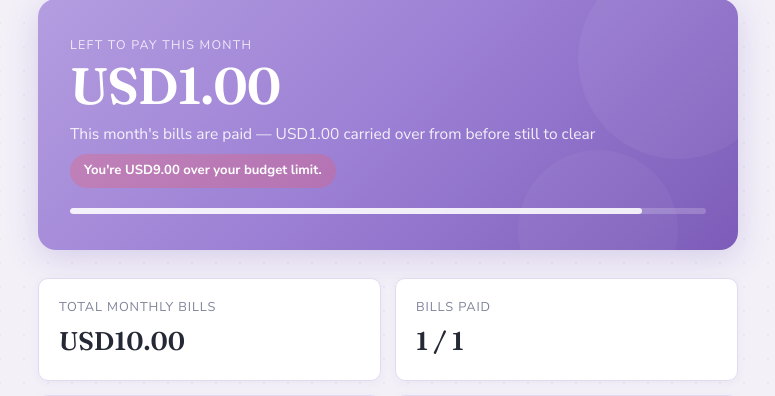
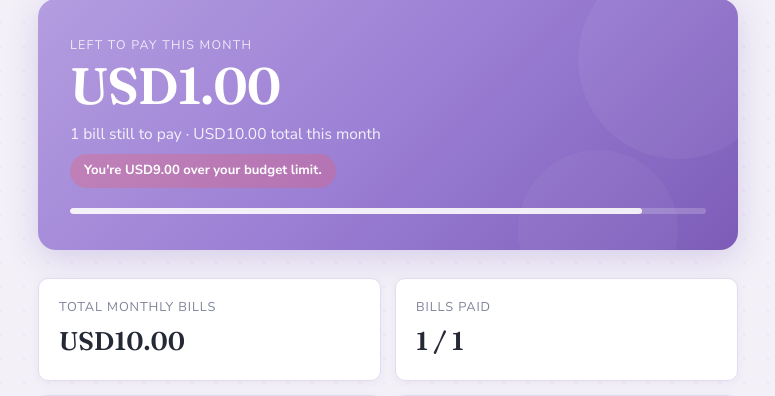
Before and after one commit to tristangouws1-prog/budget-buddy, a Flask app: page / in a window 1280 px wide. Shown: the part 109-505 px from the top of the page, without its empty margins (252-1027 px from the left). Run offline with Flask 3, Linux system fonts and the light colour scheme; a user stored in the database is signed in; tables that the repository leaves empty hold one stand-in row (values such as "Sample post").

Commit message:
Added larger buddy house and other updates

```diff
--- a/To_Do_List.txt
+++ b/To_Do_List.txt
@@ -57,6 +57,8 @@ have suffixes be incrementel when each new user makes a profile,
 #52! TODO Make that when a check is clicked the whole page doesnt reloadd each time,
 #53! TODO Update that when a payment is made, all reminders related to it are "checked"
 
+#54! TODO weekly payment optionn that subtracts from monthly total
+#55  TODO make sure "left to pay" at top of header updates when payments are done
 
 #future TODO add a small pixel buddy that motivates the user
 # to keep up to date with their budget info
--- a/app.py
+++ b/app.py
@@ -440,11 +440,80 @@ def due_phrase(payment):
 
 
 def monthly_equivalent(amount, frequency):
-    """A weekly amount expressed as a monthly one (52 weeks / 12 months),
-    so weekly bills and wages fit into the monthly totals."""
+    """A weekly amount expressed as a monthly one (52 weeks / 12 months).
+    Used for INCOME, which has no per-week paid/unpaid state.
+    Bills use month_obligation() instead, which counts the real weeks."""
     if frequency == "weekly":
         return round(amount * 52 / 12, 2)
     return amount
+
+
+def previous_month(today=None):
+    """The (year, month) before the given date - used when the monthly job
+    closes off the month that has just ended."""
+    today = today or datetime.date.today()
+    if today.month == 1:
+        return today.year - 1, 12
+    return today.year, today.month - 1
+
+
+def weeks_in_month(payment, year=None, month=None):
+    """How many times a weekly bill actually falls due in a calendar month.
+    Really 4 or 5 - more honest than the 52/12 average of 4.33."""
+    today = datetime.date.today()
+    year = year or today.year
+    month = month or today.month
+    days = calendar.monthrange(year, month)[1]
+    #due_day is 1=Monday..7=Sunday, but date.weekday() is 0=Monday..6=Sunday
+    wanted = payment.due_day - 1
+    return sum(1 for d in range(1, days + 1)
+               if datetime.date(year, month, d).weekday() == wanted)
+
+
+def month_obligation(payment, year=None, month=None):
+    """What a bill really costs over one calendar month (#54).
+    A weekly bill costs its amount once for every due-weekday in the month,
+    so marking one week paid clears exactly one week of the monthly total."""
+    if payment.frequency == "weekly":
+        return round(payment.amount * weeks_in_month(payment, year, month), 2)
+    return payment.amount
+
+
+def paid_in_month(payment, year=None, month=None):
+    """How much has actually been paid towards a bill in a calendar month,
+    read back from the permanent payment history so that every weekly
+    payment counts, not just the most recent one."""
+    today = datetime.date.today()
+    year = year or today.year
+    month = month or today.month
+    start = datetime.datetime(year, month, 1)
+    if month == 12:
+        end = datetime.datetime(year + 1, 1, 1)
+    else:
+        end = datetime.datetime(year, month + 1, 1)
+    total = db.session.query(db.func.sum(PaymentLog.amount_paid)).filter(
+        PaymentLog.payment_id == payment.id,
+        PaymentLog.paid_at >= start,
+        PaymentLog.paid_at < end,
+    ).scalar()
+    return round(total or 0, 2)
+
+
+def remaining_this_month(payment):
+    """What is still owed on a bill for THIS month, ignoring anything
+    carried over from earlier months (that is added separately)."""
+    if payment.frequency == "weekly":
+        return max(0.0, round(month_obligation(payment) - paid_in_month(payment), 2))
+    if payment.is_paid:
+        return 0.0
+    return round(payment.amount - (payment.amount_paid or 0), 2)
+
+
+def weeks_paid_this_month(payment):
+    """How many of this month's weeks have been paid off so far."""
+    if payment.frequency != "weekly" or not payment.amount:
+        return 0
+    return int(paid_in_month(payment) // payment.amount)
 
 
 def get_status(payment):
@@ -535,13 +604,30 @@ BUDDY_SHOP = {
     "witch_hat":  {"name": "Witch hat",  "icon": "🧙", "price": 130, "slot": "hat",       "min_level": 2},
     "sunglasses": {"name": "Sunglasses", "icon": "🕶️", "price": 100, "slot": "accessory", "min_level": 2},
     "scarf":      {"name": "Scarf",      "icon": "🧣", "price": 120, "slot": "accessory", "min_level": 2},
-    #decor for the buddy's room on the /buddy page (Phase B5)
-    "poster":     {"name": "Poster",     "icon": "🖼️", "price": 90,  "slot": "wall",      "min_level": 1},
-    "window":     {"name": "Window",     "icon": "🪟", "price": 140, "slot": "wall",      "min_level": 2},
-    "rug":        {"name": "Cosy rug",   "icon": "🧶", "price": 100, "slot": "floor",     "min_level": 1},
-    "plant":      {"name": "Pot plant",  "icon": "🪴", "price": 80,  "slot": "furniture", "min_level": 1},
-    "lamp":       {"name": "Lamp",       "icon": "💡", "price": 120, "slot": "furniture", "min_level": 2},
+    #decor for the buddy's room on the /buddy page (Phase B5).
+    #The room is divided into four corners plus the floor in the middle,
+    #so a window in the top left and a poster in the top right can hang at
+    #the same time - each corner is its own slot.
+    "window":     {"name": "Window",     "icon": "🪟", "price": 140, "slot": "wall_left",   "min_level": 2},
+    "poster":     {"name": "Poster",     "icon": "🖼️", "price": 90,  "slot": "wall_right",  "min_level": 1},
+    "plant":      {"name": "Pot plant",  "icon": "🪴", "price": 80,  "slot": "floor_left",  "min_level": 1},
+    "lamp":       {"name": "Lamp",       "icon": "💡", "price": 120, "slot": "floor_right", "min_level": 2},
+    "rug":        {"name": "Cosy rug",   "icon": "🧶", "price": 100, "slot": "floor",       "min_level": 1},
 }
+
+#what each slot is called on screen - "wall_left" reads badly in a shop
+SLOT_LABELS = {
+    "hat": "hat",
+    "accessory": "accessory",
+    "wall_left": "top left",
+    "wall_right": "top right",
+    "floor_left": "bottom left",
+    "floor_right": "bottom right",
+    "floor": "floor",
+}
+
+#the two slots worn ON the buddy; everything else furnishes the room
+WEARABLE_SLOTS = ("hat", "accessory")
 
 
 def buddy_mood(user):
@@ -963,6 +1049,12 @@ def dashboard():
             "payment": p,
             "status": get_status(p),
             "days_left": days_left_for(p),
+            #what this bill costs over the whole month, and how far through
+            #it the user is - weekly bills tick off a week at a time (#54)
+            "month_cost": month_obligation(p),
+            "month_paid": paid_in_month(p) if p.frequency == "weekly" else None,
+            "weeks_total": weeks_in_month(p) if p.frequency == "weekly" else None,
+            "weeks_paid": weeks_paid_this_month(p),
         })
 
     #filter
@@ -980,14 +1072,18 @@ def dashboard():
             key=lambda p: (p["payment"].sort_order is None, p["payment"].sort_order or 0)
         )
 
-    # useful monthly totals
-    total_monthly = sum(monthly_equivalent(p.amount, p.frequency) for p in payments)
-    unpaid = [p for p in payments if not p.is_paid]
-    #what's left = this month's unpaid bills PLUS anything carried over from before
+    # useful monthly totals - a weekly bill counts every week of the month,
+    # and each week marked paid subtracts from what's left (#54)
+    total_monthly = sum(month_obligation(p) for p in payments)
+    #what's left = this month's outstanding PLUS anything carried over from before
+    still_owed = {p.id: remaining_this_month(p) for p in payments}
     total_unpaid = (
-        sum(p.amount - (p.amount_paid or 0) for p in unpaid)
+        sum(still_owed.values())
         + sum(p.carried_over or 0 for p in payments)
     )
+    #a weekly bill stays "still to pay" until every week of the month is done
+    unpaid = [p for p in payments
+              if still_owed[p.id] > 0 or (p.carried_over or 0) > 0]
 
     #only this user's unread reminders
     unread_reminders = (
@@ -1319,17 +1415,22 @@ def archive_payment(payment_id):
 @login_required
 def mark_unpaid(payment_id):
     """ mark a bill as unpaid (the Undo button).
-    Also removes this month's history rows for the bill,
-    so a mistaken 'Mark paid' doesn't stay in the payment history."""
+    Also removes the history rows for the period being undone, so a
+    mistaken 'Mark paid' doesn't stay in the payment history."""
     payment = get_owned_payment_or_404(payment_id)
     payment.is_paid = False
     payment.amount_paid = 0
-    today = datetime.datetime.now()
-    month_start = datetime.datetime(today.year, today.month, 1)
+    today = datetime.date.today()
+    if payment.frequency == "weekly":
+        #only undo THIS week - earlier weeks of the month were really paid (#54)
+        period_start = datetime.datetime.combine(
+            today - datetime.timedelta(days=today.weekday()), datetime.time.min)
+    else:
+        period_start = datetime.datetime(today.year, today.month, 1)
     PaymentLog.query.filter(
         PaymentLog.payment_id == payment.id,
         PaymentLog.user_id == current_user.id,
-        PaymentLog.paid_at >= month_start,
+        PaymentLog.paid_at >= period_start,
     ).delete()
     #undoing also takes back the XP and coins the payment earned (#51),
     #and re-opens the key so an honest re-pay can earn it again
@@ -1483,7 +1584,8 @@ def buddy_page():
                .order_by(Buddy.created_at).all())
     levels = {b.id: buddy_level(b.xp) for b in buddies}
     return render_template("buddy.html", shop=BUDDY_SHOP, owned=owned,
-                           buddies=buddies, levels=levels)
+                           buddies=buddies, levels=levels,
+                           slot_labels=SLOT_LABELS, wear_slots=WEARABLE_SLOTS)
 
 
 @app.route("/buddy/activate/<int:buddy_id>", methods=["POST"])
@@ -1631,13 +1733,12 @@ def create_weekly_reminder():
             user_payments = (Payment.query.filter_by(user_id=user.id)
                              .filter(Payment.is_archived != True).all())
 
-            #WEEKLY bills start a fresh week every Monday.
-            #whatever wasn't paid rolls over into carried_over first (#39)
+            #WEEKLY bills start a fresh week every Monday so they can be
+            #ticked off again. Nothing rolls over here: a missed week simply
+            #stays inside this month's outstanding total, and the monthly
+            #job carries over whatever is still short at month end (#54)
             for p in user_payments:
                 if p.frequency == "weekly":
-                    shortfall = round(p.amount - (p.amount_paid or 0), 2)
-                    if not p.is_paid and shortfall > 0:
-                        p.carried_over = round((p.carried_over or 0) + shortfall, 2)
                     p.is_paid = False
                     p.amount_paid = 0
 
@@ -1695,9 +1796,17 @@ def create_monthly_reminders():
                         .filter(Payment.is_archived != True).all())
 
             # new month so reset all of this user's payments
+            last_year, last_month = previous_month()
             for p in payments:
-                #weekly bills reset on Mondays in the weekly job, not here
+                #WEEKLY bills: close off the month that just ended. Whatever
+                #of its weeks went unpaid rolls over now, so the new month
+                #starts clean (#54). The week itself resets on Mondays.
                 if p.frequency == "weekly":
+                    shortfall = round(
+                        month_obligation(p, last_year, last_month)
+                        - paid_in_month(p, last_year, last_month), 2)
+                    if shortfall > 0:
+                        p.carried_over = round((p.carried_over or 0) + shortfall, 2)
                     continue
                 #once-off bills never reset or roll over - they simply stay
                 #on the dashboard until paid, then get archived (#50)
@@ -1759,7 +1868,7 @@ def create_monthly_reminders():
 
             #add a reminder that gives a summary of the monthly bills (if there are bills)
             if payments:
-                total = sum(monthly_equivalent(p.amount, p.frequency) for p in payments)
+                total = sum(month_obligation(p) for p in payments)
                 db.session.add(Reminder(
                     message=(f"New month! You have {len(payments)} bills totalling {user.currency}{total:.2f} to stay on top of. You've got this!"),
                     category="monthly",
@@ -1820,10 +1929,46 @@ scheduler.add_job(
 #--------------------------Start Everything-------------------------#
 #-------------------------------------------------------------------#
 
+def seed_dev_admin():
+    """Create (or refresh) the account used for local testing in VS Code.
+
+    The live database lives on PythonAnywhere and can't be opened from a
+    laptop, so local runs need their own login. This resets the password
+    every time the app starts locally, so the account always lets you in
+    even months later when you've long forgotten what you set.
+
+    Two separate things keep it off the live site:
+      1. it only runs under __main__, and PythonAnywhere serves the app
+         through WSGI, so this function is never reached there (the same
+         reason the BackgroundScheduler above never starts in production)
+      2. it does nothing at all unless DEV_ADMIN_PASSWORD is set, and that
+         variable lives only in the local .env
+
+    The login route itself is untouched - there is deliberately no
+    "accept any password" branch anywhere in the app."""
+    password = os.environ.get("DEV_ADMIN_PASSWORD")
+    if not password:
+        return
+    email = os.environ.get("DEV_ADMIN_EMAIL", "budgetbuddysite@gmail.com")
+    username = os.environ.get("DEV_ADMIN_USER", "Buddy")
+
+    user = User.query.filter_by(email=email).first()
+    action = "password reset for"
+    if user is None:
+        user = User(username=username, email=email)
+        db.session.add(user)
+        action = "created"
+    user.set_password(password)
+    db.session.commit()
+    print(f"[dev] local test account {action}: log in as '{user.username}'")
+
+
 if __name__ == "__main__":
     #create database tables if they dont exist yet
     with app.app_context():
         db.create_all()
+        #local testing login - does nothing unless DEV_ADMIN_PASSWORD is set
+        seed_dev_admin()
 
     #start the scheduler
     scheduler.start()
--- a/templates/_buddy_sprite.html
+++ b/templates/_buddy_sprite.html
@@ -8,7 +8,9 @@
 {% set sp = sprite_species if sprite_species is defined else (buddy.species if buddy is defined else "blobcat") %}
 {% set is_frog = sp in ("frog", "purplefrog") %}
 
-<svg viewBox="0 0 16 16" shape-rendering="crispEdges" aria-hidden="true">
+{# the view starts one row ABOVE the sprite so tall hats have somewhere to
+   go; nothing is drawn below row 15, so the square shape is unchanged #}
+<svg viewBox="0 -1 16 16" shape-rendering="crispEdges" aria-hidden="true">
     {% if is_frog %}
     <!-- ═══ the frog ═══ -->
     <!-- two eye bumps standing above a wide squat body, webbed feet below.
@@ -205,12 +207,13 @@
     </g>
     {% endif %}
     {% if "witch_hat" in buddy_equipped %}
+    <!-- sits one row higher than the other hats, up in the spare row -->
     <g class="cos-witch-hat">
-        <rect x="7" y="0" width="1" height="1" fill="#2e2638"/>
-        <rect x="6" y="1" width="3" height="1" fill="#2e2638"/>
-        <rect x="5" y="2" width="5" height="1" fill="#8a5fc0"/>
-        <rect x="7" y="2" width="1" height="1" fill="#f2c14e"/>
-        <rect x="3" y="3" width="10" height="1" fill="#2e2638"/>
+        <rect x="7" y="-1" width="1" height="1" fill="#2e2638"/>
+        <rect x="6" y="0" width="3" height="1" fill="#2e2638"/>
+        <rect x="5" y="1" width="5" height="1" fill="#8a5fc0"/>
+        <rect x="7" y="1" width="1" height="1" fill="#f2c14e"/>
+        <rect x="3" y="2" width="10" height="1" fill="#2e2638"/>
     </g>
     {% endif %}
     {% if "bow_tie" in buddy_equipped %}
--- a/templates/buddy.html
+++ b/templates/buddy.html
@@ -5,7 +5,7 @@
 <div class="shop-item{% if mine %} shop-owned{% endif %}">
     <span class="shop-icon">{{ item.icon }}</span>
     <span class="shop-name">{{ item.name }}</span>
-    <span class="shop-slot">{{ item.slot }}</span>
+    <span class="shop-slot">{{ slot_labels.get(item.slot, item.slot) }}</span>
 
     {% if mine %}
         <form action="{{ url_for('equip_cosmetic', item_key=key) }}" method="POST">
@@ -88,8 +88,6 @@
 {% endif %}
 
 <!--The shop-->
-{% set wear_slots = ("hat", "accessory") %}
-
 <h2 class="shop-heading">Wardrobe</h2>
 <div class="shop-grid">
     {% for key, item in shop.items() if item.slot in wear_slots %}
@@ -98,6 +96,8 @@
 </div>
 
 <h2 class="shop-heading">For the room</h2>
+<p class="form-hint">Each corner of the room is its own spot, so all four can be
+filled at once.</p>
 <div class="shop-grid">
     {% for key, item in shop.items() if item.slot not in wear_slots %}
         {{ shop_card(key, item) }}
--- a/templates/dashboard.html
+++ b/templates/dashboard.html
@@ -204,6 +204,20 @@
                             {% endif %}
                         </span>
 
+                        {% if item.payment.frequency == 'weekly' %}
+                            <!-- #54: a weekly bill is ticked off a week at a time,
+                                 and each week clears part of the monthly total -->
+                            {% set week_percent = [(item.month_paid / item.month_cost * 100)|round|int, 100]|min if item.month_cost else 0 %}
+                            <span class="bill-balance-label">
+                                {{ current_user.currency }}{{ "%.2f"|format(item.month_paid) }} paid of
+                                {{ current_user.currency }}{{ "%.2f"|format(item.month_cost) }} this month
+                                &middot; {{ item.weeks_paid }} of {{ item.weeks_total }} weeks
+                            </span>
+                            <div class="bill-progress-bar">
+                                <div class="bill-progress-fill bill-progress-partial" style="width: {{ week_percent }}%"></div>
+                            </div>
+                        {% endif %}
+
                         {% if item.payment.carried_over %}
                             <!-- #39: money rolled over from earlier months/weeks that was never paid -->
                             <div class="carryover-block">
```
Also changed, not shown: dev_buddy.py (added, +135 -0 lines), 2 other files.
